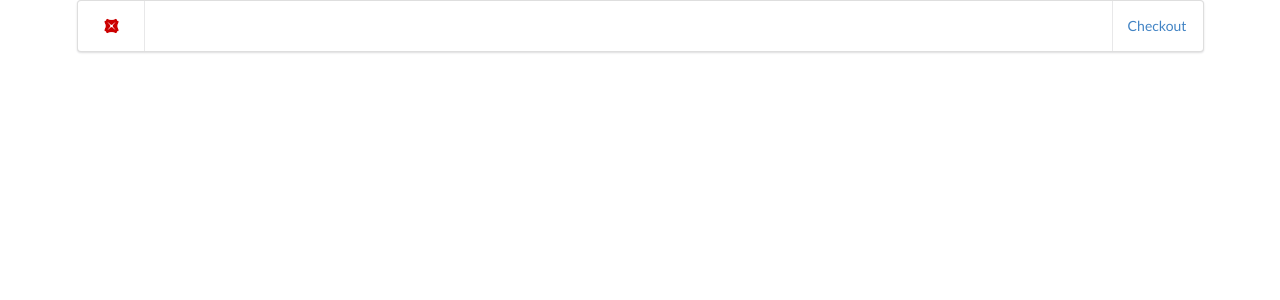
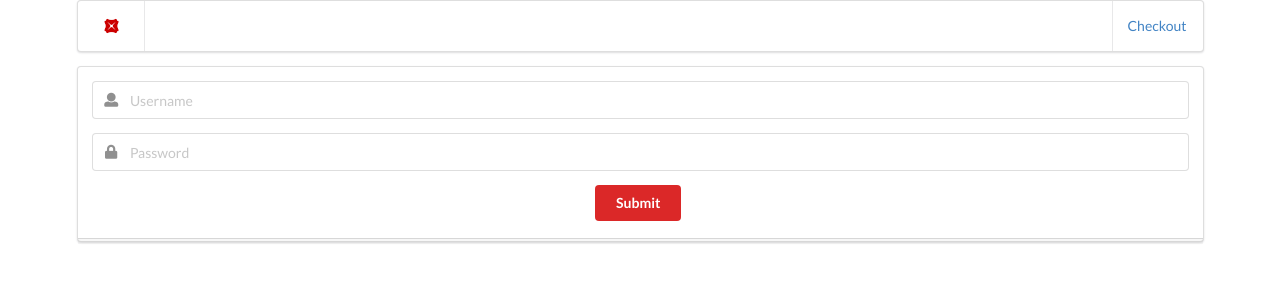
Before and after one commit to xuanyucodes/personal_dbs_seed, a React (Create React App) app in the folder frontend/: page /loginorcheckout in a window 1280 px wide. Shown: the top 300 px of the page. Built offline with nearby package versions, Linux system fonts and the light colour scheme.

Commit message:
Edited Routes, Checkout page, and Backend login

```diff
--- a/frontend/src/components/App.js
+++ b/frontend/src/components/App.js
@@ -16,8 +16,8 @@ const App = () => {
             <Router>
                 <Header/>
                 <Switch>
-                        <Route path="/checkout" exact render={
-                            () => isLoggedIn? <Redirect to="/checkout"/> : <Login path="/login" setIsLoggedIn/>}
+                        <Route path="/loginorcheckout" exact render={
+                            () => isLoggedIn? <Redirect to="/checkout"/> : <Login path="/login" setIsLoggedIn={setIsLoggedIn}/>}
                         />
                         <Route path="/" exact component={Store} />
                         <Route path="/products/:id" exact component={Product} />
--- a/frontend/src/components/Checkout.js
+++ b/frontend/src/components/Checkout.js
@@ -1,6 +1,7 @@
 import React from 'react';
 
-const Checkout = () => {
+const Checkout = (props) => {
+
 
 
     return (
--- a/frontend/src/components/Header.js
+++ b/frontend/src/components/Header.js
@@ -13,7 +13,7 @@ const Header = () => {
             </div>
             <div className="right menu">
                 <div className="item">
-                    <Link to="/checkout">Checkout</Link>
+                    <Link to="/loginorcheckout">Checkout</Link>
                 </div>
             </div>
         </div>
--- a/frontend/src/components/Login.js
+++ b/frontend/src/components/Login.js
@@ -1,11 +1,53 @@
-import React from 'react';
+import React, {useState} from 'react';
+import api_call from '../api/api_call';
 
-const Login = () => {
+const Login = ({setIsLoggedIn}) => {
 
+    const [loginID, setLoginID] = useState('');
+    const [password, setPassword] = useState('');
+    const [activeErrorMsg, setActiveErrorMsg] = useState('transition hidden');
+
+    const onLoginIDChange = (e) => { setLoginID(e.target.value);}
+    const onPasswordChange = (e) => { setPassword(e.target.value);}
+
+    const attemptLogin = async (event) => {
+        event.preventDefault();
+        try {
+            const response = await api_call.post('/login', {
+                username: loginID,
+                password: password
+            });
+            if (response.data.username === loginID) {setIsLoggedIn(true);}
+        }
+
+        catch (e) {setActiveErrorMsg('');}
+    }
 
     return (
-        <div>Login</div>
-    )
+        <div className="ui middle aligned center aligned grid">
+            <div className="column">
+            <form className="ui large form" onSubmit={attemptLogin}>
+                <div className="ui stacked segment">
+                    <div className="field">
+                        <div className="ui left icon input">
+                            <i className="user icon"/>
+                            <input placeholder="Username" value={loginID} onChange={onLoginIDChange}/>
+                        </div>
+                    </div>
+                    <div className="field">
+                        <div className="ui left icon input">
+                            <i className="lock icon"/>
+                            <input value={password} placeholder="Password" onChange={onPasswordChange}/>
+                        </div>
+                    </div>
+                    <button type="submit" className="ui button red">Submit</button>
+                    <p className={activeErrorMsg} style={{marginTop: '20px'}}>Error! Please try again.</p>
+                </div>
+            </form>
+            </div>
+
+        </div>
+    );
 }
 
 export default Login;
```
Also changed, not shown: 1 other file (tests, documents, lock files or other folders).
